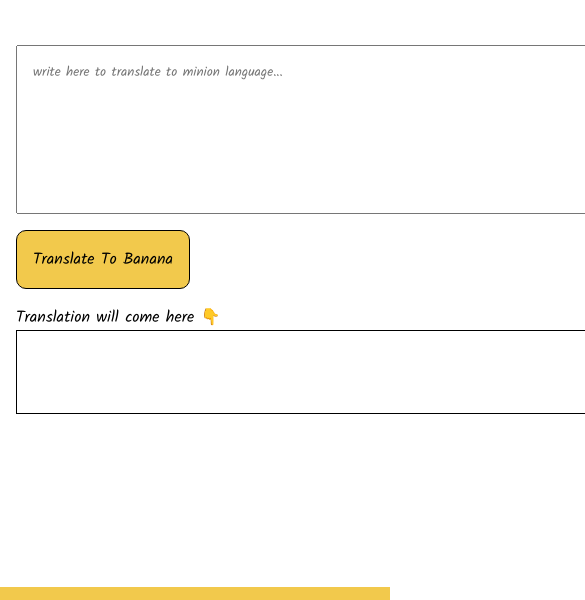
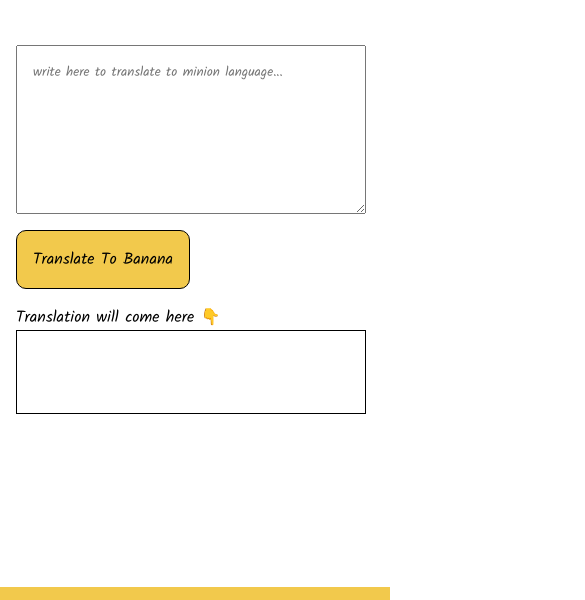
Before and after one commit to neerajvr09/pirate-talk, a plain HTML site: page index.html in a window 390 px wide. Shown: the part 86-686 px from the top of the page, 585 px wide, since content can reach past the window. Drawn offline with Linux system fonts and the light colour scheme.

Commit message:
fix: mobile view

```diff
--- a/stylesheet/main.css
+++ b/stylesheet/main.css
@@ -59,3 +59,12 @@ footer p{
     max-width: 600px;
     margin: auto;
 }
+
+@media (max-width:668px){
+    textarea{
+        width: 350px;
+    }
+    .outputText{
+        width: 350px;
+    }
+}
```
